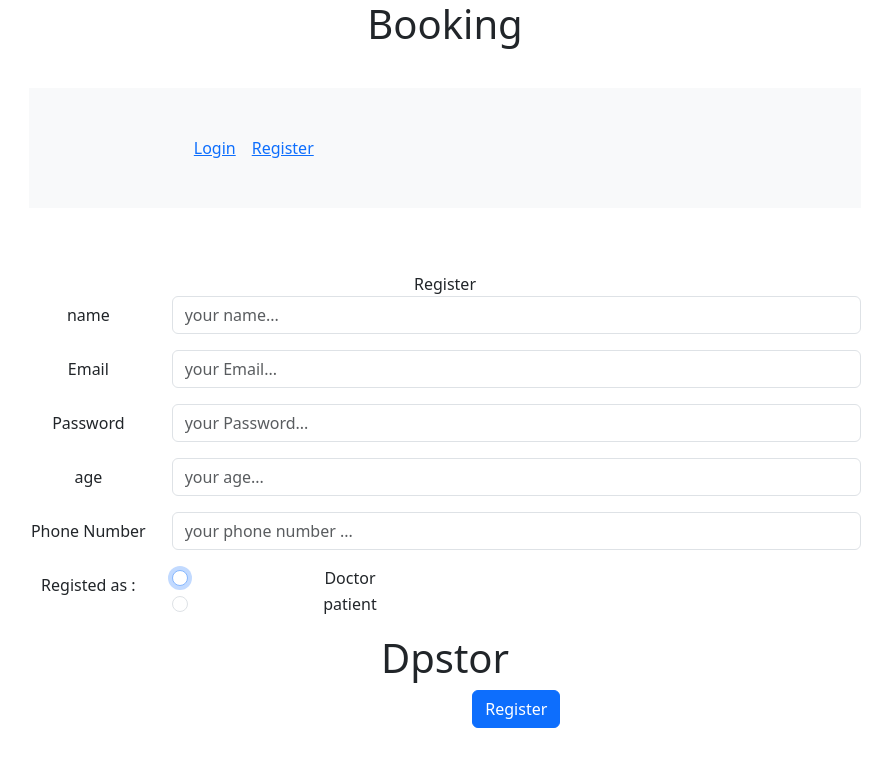
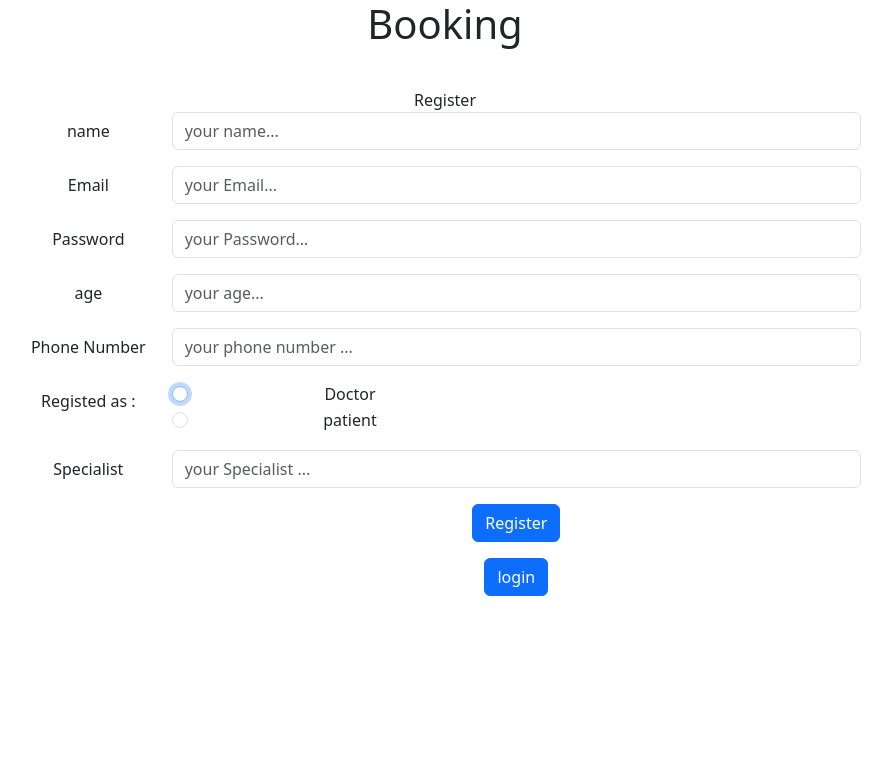
Before and after one commit to C9-hadeelHazimeh/MERAKI_Academy_Project_4, a React (Create React App) app in the folder frontend/: page /register in a window 1280 px wide. Both pictures are taken after a click on the radio button "Doctor". Shown: the top 766 px of the page, without its empty margins (195-1087 px from the left). Built offline with nearby package versions, Linux system fonts and the light colour scheme.

Commit message:
FE: register handeling

```diff
--- a/frontend/src/App.js
+++ b/frontend/src/App.js
@@ -10,7 +10,7 @@ function App() {
   return (
     <div className="App">
       <h1>Booking</h1>
-      <Home/>
+
       <Routes>
       <Route path="/home" element={<Home/>}/>
       <Route path="/login" element={<Login/>}/>
--- a/frontend/src/components/Register.js
+++ b/frontend/src/components/Register.js
@@ -1,77 +1,86 @@
-import React, { useContext,useState } from 'react'
-import Button from 'react-bootstrap/Button';
-import Col from 'react-bootstrap/Col';
-import Form from 'react-bootstrap/Form';
-import Row from 'react-bootstrap/Row';
+import React, { useContext, useState } from "react";
+import Button from "react-bootstrap/Button";
+import Col from "react-bootstrap/Col";
+import Form from "react-bootstrap/Form";
+import Row from "react-bootstrap/Row";
 import axios from "axios";
-
-
+import { useNavigate } from "react-router-dom";
 
 const Register = () => {
-
+    const navigate=useNavigate();
   const [name, settName] = useState("");
   const [age, setage] = useState(0);
   const [email, setEmail] = useState("");
   const [password, setPassword] = useState(0);
   const [phoneNumber, setphoneNumber] = useState(0);
-  const [role,setRole]=useState(null)
+  const [role, setRole] = useState(null);
   //const patienrole
   //const doctorrole
 
-
   //   const [isPatient,setisPaitent]=useState(false);
 
-  const [specialist,setSpecialist]=useState("");
+  const [specialist, setSpecialist] = useState("");
   //if ispatient===true=>show appointments,patientHistory else show specialist
-  const [appointments,setAppointments]=useState(null);
-  const [patientHistory,setPatientHistory]=useState(null);
+  const [appointments, setAppointments] = useState(null);
+  const [patientHistory, setPatientHistory] = useState(null);
   // const handleisPatient=()=>{
   //     role==="objectId"&&setisPaitent(true)
   //     return true
 
   // }
 
-//   const [message, setmessage] = useState("");
-//   const [mesageStatus, setMessageStatus] = useState(true);
-//   const [errormessage, setErrormessage] = useState("");
+  const [message, setmessage] = useState("");
+  const [messageStatus, setMessageStatus] = useState(true);
+  const [errormessage, setErrormessage] = useState("");
+
+  //if he is patient show the date that related to the patient => else show the date of doctor
+  const handleRadioChoice = (e) => {
+    setRole(e.target.value);
+    console.log(role)
+  };
+
+  const createNewUser = (e) => {
+    e.preventDefault();
+    const newUser = { name, age, email, password, phoneNumber};
+    console.log(newUser);
+    axios
+      .post("http://localhost:5000/users/register", newUser)
+      .then((res) => {
+
+        //set massage that comes from Backend
+        setMessageStatus(true);
+        setmessage(res.data.message);
 
 
-//if he is patient show the date that related to the patient => else show the date of doctor
-const handleRadioChoice=(e)=>{
-setRole(e.target.value);
-// console.log("Doctor")
-}
-// const newUser={role,name}
-const createNewUser=(e)=>{
-    e.preventDefault()
-    const newUser = { name, age, email, password,phoneNumber,role };
-    console.log(newUser)
-    // axios.post()
-}
-
-
-
-
-
-
-
-
+        // navigate("/login");
+      })
+      .catch((err) => {
+        console.log("err>>:", err.response.data.message);
+        setMessageStatus(false);
+        setErrormessage(err.response.data.message);
+      });
+  };
 
   return (
-    <div className='container'>Register
-
+    <div className="container">
+      Register
       <Form>
-
-     <Form.Group as={Row} className="mb-3" controlId="formHorizontalPassword">
+        <Form.Group
+          as={Row}
+          className="mb-3"
+          controlId="formHorizontalPassword"
+        >
           <Form.Label column sm={2}>
             name
           </Form.Label>
           <Col sm={10}>
-          <Form.Control type="text" placeholder="your name..." onChange={(e)=>{
-           settName(e.target.value)
-
-          }}/>
-
+            <Form.Control
+              type="text"
+              placeholder="your name..."
+              onChange={(e) => {
+                settName(e.target.value);
+              }}
+            />
           </Col>
         </Form.Group>
 
@@ -80,60 +89,72 @@ const createNewUser=(e)=>{
             Email
           </Form.Label>
           <Col sm={10}>
-          <Form.Control type="email" placeholder="your Email..."
-            onChange={(e)=>{
-                setEmail(e.target.value)
+            <Form.Control
+              type="email"
+              placeholder="your Email..."
+              onChange={(e) => {
+                setEmail(e.target.value);
               }}
             />
           </Col>
         </Form.Group>
 
-
-
-       <Form.Group as={Row} className="mb-3" controlId="formHorizontalPassword">
+        <Form.Group
+          as={Row}
+          className="mb-3"
+          controlId="formHorizontalPassword"
+        >
           <Form.Label column sm={2}>
             Password
           </Form.Label>
           <Col sm={10}>
-          <Form.Control type="password" placeholder="your Password..."
-          onChange={(e)=>{
-            setPassword(e.target.value)
-           }}
-
-          />
-        </Col>
-      </Form.Group>
-
-       <Form.Group as={Row} className="mb-3" controlId="formHorizontalPassword">
-        <Form.Label column sm={2}>
-          age
-        </Form.Label>
-        <Col sm={10}>
-          <Form.Control type="number" placeholder="your age..."
-          onChange={(e)=>{
-            setage(e.target.value)
-
+            <Form.Control
+              type="password"
+              placeholder="your Password..."
+              onChange={(e) => {
+                setPassword(e.target.value);
               }}
             />
           </Col>
         </Form.Group>
 
-      <Form.Group as={Row} className="mb-3" controlId="formHorizontalPassword">
+        <Form.Group
+          as={Row}
+          className="mb-3"
+          controlId="formHorizontalPassword"
+        >
           <Form.Label column sm={2}>
-          Phone Number
+            age
           </Form.Label>
           <Col sm={10}>
-        <Form.Control type="number" placeholder="your phone number ..."
-          onChange={(e)=>{
-            setphoneNumber(e.target.value)
-
+            <Form.Control
+              type="number"
+              placeholder="your age..."
+              onChange={(e) => {
+                setage(e.target.value);
               }}
             />
           </Col>
         </Form.Group>
 
-
-
+        <Form.Group
+          as={Row}
+          className="mb-3"
+          controlId="formHorizontalPassword"
+        >
+          <Form.Label column sm={2}>
+            Phone Number
+          </Form.Label>
+          <Col sm={10}>
+            <Form.Control
+              type="number"
+              placeholder="your phone number ..."
+              onChange={(e) => {
+                setphoneNumber(e.target.value);
+              }}
+            />
+          </Col>
+        </Form.Group>
 
         <fieldset>
           <Form.Group as={Row} className="mb-3">
@@ -146,39 +167,73 @@ const createNewUser=(e)=>{
                 label="Doctor"
                 name="formHorizontalRadios"
                 id="formHorizontalRadios1"
-              value="objectId"
-             checked={role==="doctor"}//doctorRole
-             onChange={handleRadioChoice
-                }
+                value="659c1d016497cdf283b73d84"
+                checked={role === "doctor"} //doctorRole
+                onChange={handleRadioChoice}
               />
               <Form.Check
                 type="radio"
                 label="patient"
                 name="formHorizontalRadios"
                 id="formHorizontalRadios2"
-             value="pateint"
-             checked={role==="patient"}//patientRole
+                value="659c1d276497cdf283b73d86"
+                checked={role === "patient"} //patientRole
                 onChange={handleRadioChoice}
               />
-
             </Col>
           </Form.Group>
         </fieldset>
-   {role==="objectId"?<h1>Dpstor</h1>:<h1>Patient</h1>}
+        {role === "659c1d016497cdf283b73d84" ? (
+
+                <Form.Group
+              as={Row}
+              className="mb-3"
+              controlId="formHorizontalPassword"
+            >
+              <Form.Label column sm={2}>
+              Specialist
+              </Form.Label>
+              <Col sm={10}>
+                <Form.Control
+                  type="text"
+                  placeholder="your Specialist ..."
+                  onChange={(e) => {
+                    setSpecialist(e.target.value);
+                  }}
+                />
+              </Col>
+            </Form.Group>
+
+        ) :    <></>
+
+        }
 
         <Form.Group as={Row} className="mb-3">
           <Col sm={{ span: 10, offset: 2 }}>
-          <Button type="submit" on onClick={createNewUser}>Register</Button>
+            <Button type="submit"  onClick={createNewUser}>
+              Register
+            </Button>
           </Col>
         </Form.Group>
       </Form>
 
+      {messageStatus ?  <>
+      <h4>{message}</h4>
 
+      <Form.Group as={Row} className="mb-3">
+          <Col sm={{ span: 10, offset: 2 }}>
+            <Button type="submit" onClick={()=>{navigate("/login")}}>
+              login
+            </Button>
+          </Col>
+        </Form.Group>
 
+      </>
+      : <div>{errormessage}</div>}
 
 
 </div>
-  )
-}
+  );
+};
 
-export default Register
+export default Register;
```
Lines whose indentation alone changed are shown as unchanged.
